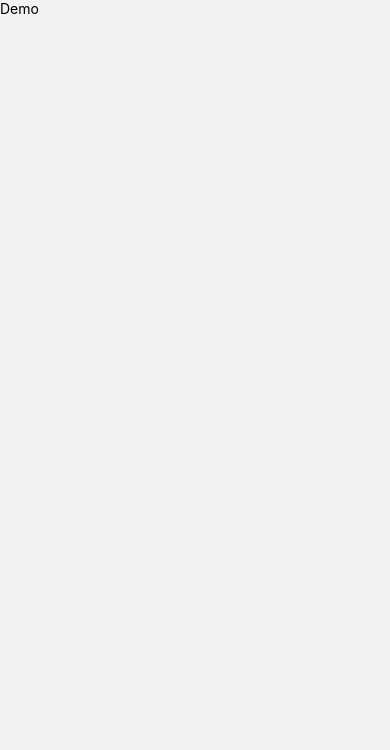
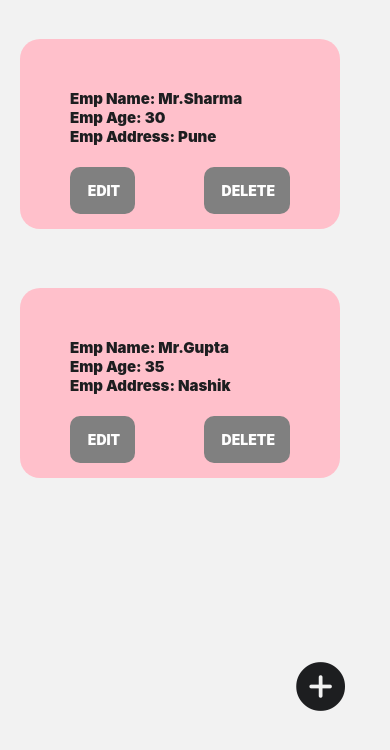
Before and after one commit to TakeChange/SqlLiteApp, a React Native app: screen /Splash1 in a window 390 px wide. Shown: the top 750 px of the page. Built offline with nearby package versions, Linux system fonts and the light colour scheme.

Commit message:
30 aug /10:05 pm push

```diff
--- a/src/navigation/AppNavigator.js
+++ b/src/navigation/AppNavigator.js
@@ -17,11 +17,7 @@ const AppNavigator = () => {
                     component={Splash}
                     options={{ headerShown:false }}
                 />
-                <Stack.Screen
-                    name='demo'
-                    component={Demo}
-                    options={{ headerShown:false }}
-                />
+
                 <Stack.Screen
                     name='FirstScreen'
                     component={FirstScreen}
--- a/src/screen/Splash.js
+++ b/src/screen/Splash.js
@@ -4,7 +4,7 @@ import React, { useEffect } from 'react'
 const Splash = ({ navigation }) => {
     useEffect(() => {
         setTimeout(() => {
-            navigation.navigate('demo');
+            navigation.navigate('FirstScreen');
         }, 2000)
     }, [])
 
```
Also changed, not shown: 1 other file (tests, documents, lock files or other folders).
